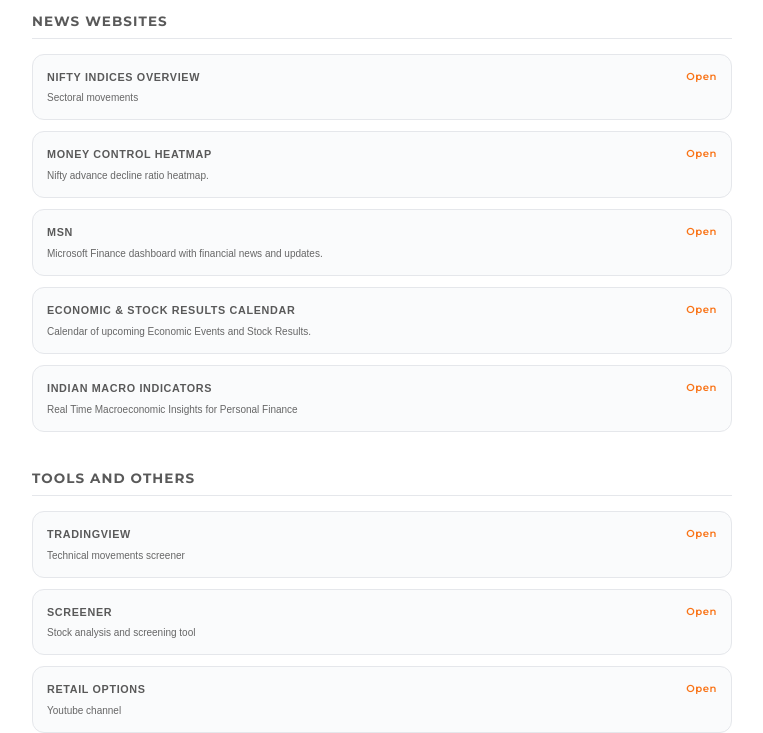
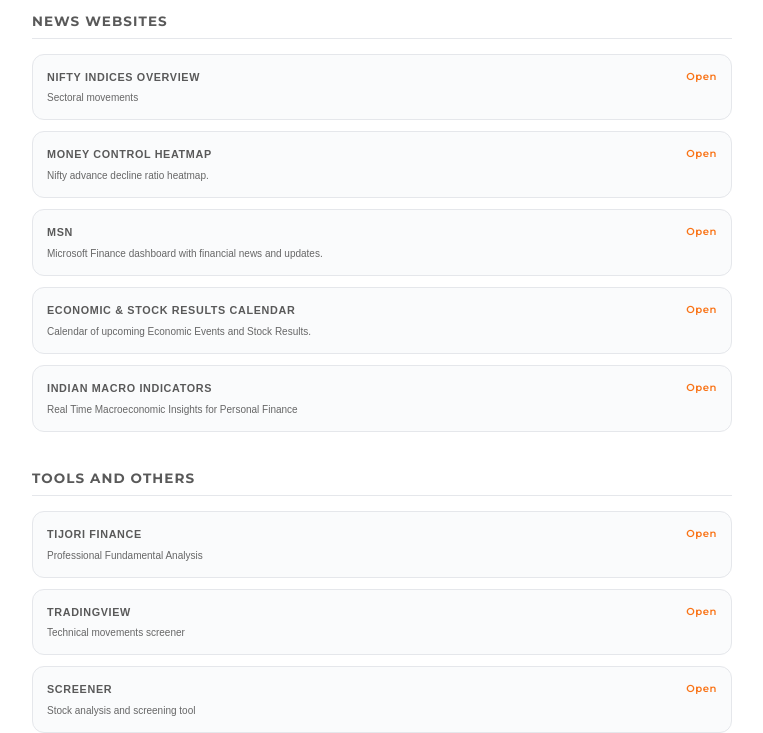
Before and after one commit to selina-selina/daily, a plain HTML site: page index.html in a window 1280 px wide. Shown: the part 79-812 px from the top of the page, without its empty margins (258-1021 px from the left). Drawn offline with Linux system fonts and the light colour scheme; a web font is replaced by a local one.

Commit message:
Update index.html

```diff
--- a/index.html
+++ b/index.html
@@ -188,6 +188,13 @@
     <section>
       <h2>Tools and Others</h2>
       <div class="card-list">
+        <a href="https://www.tijorifinance.com/" class="card" target="_blank" rel="noopener noreferrer">
+          <div>
+            <h3>Tijori Finance</h3>
+            <p>Professional Fundamental Analysis</p>
+          </div>
+          <span>Open</span>
+        </a>
         <a href="https://in.tradingview.com/chart/QmDuEqN6/?symbol=NSE%3ANIFTY" class="card" target="_blank" rel="noopener noreferrer">
           <div>
             <h3>TradingView</h3>
```
